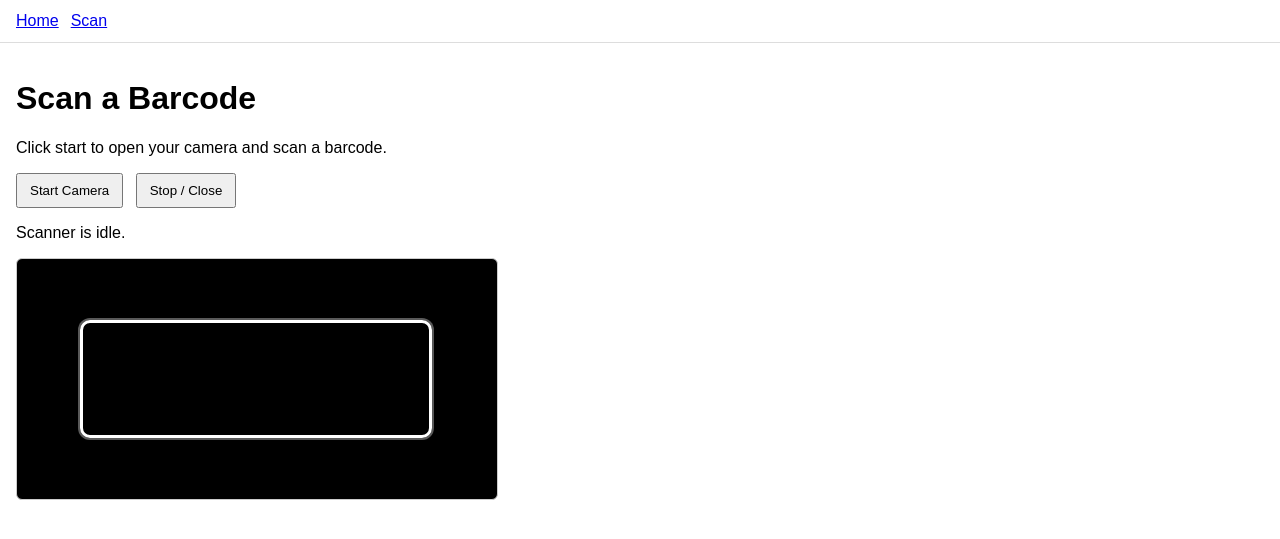
After one commit to Shrlotia/COM2020---Single-Scan-Traceability-Quest, a Flask app: page /scan in a window 1280 px wide. The commit adds this page. Shown: the top 539 px of the page. Run offline with Flask 3, Linux system fonts and the light colour scheme.

Commit message:
Open Food Facts Database and Barcode Scanning

```diff
--- a/main.py
+++ b/main.py
@@ -1,15 +1,87 @@
-# imports all tools for requesting and responding to HTTP requests, as well as the 'app', 'db' and 'Contact' elements
-from flask import request, jsonify, render_template
+# imports all tools for requesting and responding to HTTP requests, as well as the 'app' and 'db' elements
+import json
+from pathlib import Path
+
+from flask import render_template
 from config import app, db
+
+# local data file containing barcodes and product names
+OFF_DATA_PATH = Path(__file__).with_name("SimplifiedOFFData.jsonl")
+
+# lightweight in-memory index: barcode -> product_name
+PRODUCT_INDEX: dict[str, str] = {}
+PRODUCT_INDEX_READY = False
+
+
+def normalize_barcode(value: str) -> str:
+    digits = "".join(ch for ch in str(value) if ch.isdigit())
+    if len(digits) == 12:
+        # UPC-A is often represented as EAN-13 with a leading 0.
+        return f"0{digits}"
+    return digits or str(value)
+
+
+def ensure_product_index() -> None:
+    global PRODUCT_INDEX_READY
+    if PRODUCT_INDEX_READY:
+        return
+
+    if not OFF_DATA_PATH.exists():
+        PRODUCT_INDEX_READY = True
+        return
+
+    with OFF_DATA_PATH.open("r", encoding="utf-8") as handle:
+        for line in handle:
+            try:
+                item = json.loads(line)
+            except json.JSONDecodeError:
+                continue
+
+            code = normalize_barcode(item.get("code", ""))
+            name = (item.get("product_name") or "").strip()
+            if code and name and code not in PRODUCT_INDEX:
+                PRODUCT_INDEX[code] = name
+
+    PRODUCT_INDEX_READY = True
+
+
+def lookup_product_name(barcode: str) -> str | None:
+    ensure_product_index()
+    normalized = normalize_barcode(barcode)
+
+    # Try the normalized code first, then a UPC-A variant without a leading 0.
+    product_name = PRODUCT_INDEX.get(normalized)
+    if not product_name and len(normalized) == 13 and normalized.startswith("0"):
+        product_name = PRODUCT_INDEX.get(normalized[1:])
+
+    return product_name
+
 
 # connects to the index (/) of the web app and shows the default view
 @app.route("/", methods=["GET"])
 def index():
     return render_template("index.html")
 
+# basic scan page
+@app.route("/scan", methods=["GET"])
+def scan():
+    return render_template("scan.html")
+
+# simple product page that receives the detected barcode
+@app.route("/product/<barcode>", methods=["GET"])
+def product(barcode: str):
+    normalized = normalize_barcode(barcode)
+    product_name = lookup_product_name(normalized)
+    return render_template(
+        "product.html",
+        barcode=normalized,
+        product_name=product_name,
+    )
+
 # when this file is ran, the DB is created and application is started
 if __name__ == "__main__":
     with app.app_context():
         db.create_all()
 
-    app.run(debug=True)
+    # Listen on all interfaces so the app is reachable from your phone on the same Wi-Fi.
+    app.run(debug=True, host="0.0.0.0", port=5000)
--- /dev/null
+++ b/static/css/style.css
@@ -0,0 +1,54 @@
+body {
+    font-family: Arial, sans-serif;
+    margin: 0;
+    padding: 0;
+}
+
+nav {
+    padding: 12px 16px;
+    border-bottom: 1px solid #ddd;
+    display: flex;
+    gap: 12px;
+}
+
+main {
+    padding: 16px;
+}
+
+button {
+    margin-right: 8px;
+    padding: 8px 12px;
+    cursor: pointer;
+}
+
+.scanner {
+    position: relative;
+    margin-top: 12px;
+    width: 100%;
+    max-width: 480px;
+}
+
+.scanner video#preview {
+    display: block;
+    width: 100%;
+    border: 1px solid #ccc;
+    border-radius: 6px;
+    background: #000;
+}
+
+.scan-overlay {
+    position: absolute;
+    inset: 0;
+    display: flex;
+    align-items: center;
+    justify-content: center;
+    pointer-events: none;
+}
+
+.scan-box {
+    width: 72%;
+    height: 46%;
+    border: 3px solid #ffffff;
+    border-radius: 10px;
+    box-shadow: 0 0 0 2px rgba(255, 255, 255, 0.35);
+}
--- /dev/null
+++ b/static/js/scan.js
@@ -0,0 +1,120 @@
+import { BrowserMultiFormatReader, NotFoundException } from "https://cdn.jsdelivr.net/npm/@zxing/library@0.21.2/+esm";
+
+const startButton = document.getElementById("start-scan");
+const stopButton = document.getElementById("stop-scan");
+const video = document.getElementById("preview");
+const statusText = document.getElementById("status");
+const detectedText = document.getElementById("detected");
+
+const reader = new BrowserMultiFormatReader();
+
+let controls = null;
+
+function normalizeBarcode(text) {
+    const digits = String(text || "").replace(/\D/g, "");
+
+    // If ZXing returns UPC-A (12 digits), normalize it to EAN-13 by adding a leading 0.
+    if (digits.length === 12) {
+        return `0${digits}`;
+    }
+
+    return digits || String(text || "");
+}
+
+function releaseCamera() {
+    const stream = video?.srcObject;
+    if (stream instanceof MediaStream) {
+        stream.getTracks().forEach((track) => track.stop());
+    }
+
+    if (video) {
+        video.srcObject = null;
+    }
+}
+
+function stopScanning(updateStatus = true) {
+    try {
+        controls?.stop?.();
+    } catch (error) {
+        // Ignore.
+    }
+
+    controls = null;
+
+    try {
+        reader.reset();
+    } catch (error) {
+        // Ignore.
+    }
+
+    releaseCamera();
+
+    if (updateStatus && statusText) {
+        statusText.textContent = "Scanner stopped.";
+    }
+}
+
+async function startScanning() {
+    if (!video || !statusText) {
+        return;
+    }
+
+    // If already running, reset first.
+    if (controls) {
+        stopScanning(false);
+    }
+
+    if (!navigator.mediaDevices?.getUserMedia) {
+        statusText.textContent = "Camera not available here. Use HTTPS (tunnel) or localhost.";
+        return;
+    }
+
+    if (detectedText) {
+        detectedText.textContent = "";
+    }
+
+    statusText.textContent = "Starting camera...";
+
+    const onDecode = (result, error) => {
+        if (result) {
+            const barcode = normalizeBarcode(result.getText());
+
+            if (detectedText) {
+                detectedText.textContent = `Detected: ${barcode}`;
+            }
+            statusText.textContent = "Detected. Opening product page...";
+
+            stopScanning(false);
+            window.location.href = `/product/${encodeURIComponent(barcode)}`;
+            return;
+        }
+
+        // NotFoundException just means "no barcode in this frame".
+        if (error && !(error instanceof NotFoundException)) {
+            // Keep it quiet; just keep scanning.
+        }
+    };
+
+    try {
+        // Prefer the back camera if available, but keep constraints minimal.
+        controls = await reader.decodeFromConstraints(
+            { audio: false, video: { facingMode: { ideal: "environment" } } },
+            video,
+            onDecode,
+        );
+        statusText.textContent = "Scanning...";
+    } catch (error) {
+        try {
+            // Fallback: let the browser pick any camera.
+            controls = await reader.decodeFromVideoDevice(undefined, video, onDecode);
+            statusText.textContent = "Scanning...";
+        } catch (error2) {
+            stopScanning(false);
+            statusText.textContent = `Could not start camera: ${error2?.name || error2}`;
+        }
+    }
+}
+
+startButton?.addEventListener("click", startScanning);
+stopButton?.addEventListener("click", () => stopScanning(true));
+window.addEventListener("beforeunload", () => stopScanning(false));
--- a/templates/base.html
+++ b/templates/base.html
@@ -16,6 +16,7 @@
     <nav>
         {# 'url_for()' searches for an 'app.route' decorator in your code or a location in your files #}
         <a href="{{ url_for('index') }}">Home</a>
+        <a href="{{ url_for('scan') }}">Scan</a>
     </nav>
 
     <main>
--- a/templates/index.html
+++ b/templates/index.html
@@ -7,4 +7,6 @@
 {# you can add the main 'body' of your webpage #}
 {% block content %}
 <h1>Welcome</h1>
+<p>Start a barcode scan:</p>
+<p><a href="{{ url_for('scan') }}">Go to Scanner</a></p>
 {% endblock %}
--- /dev/null
+++ b/templates/scan.html
@@ -0,0 +1,26 @@
+{% extends "base.html" %}
+
+{% block title %}Scan{% endblock %}
+
+{% block content %}
+<h1>Scan a Barcode</h1>
+
+<p>Click start to open your camera and scan a barcode.</p>
+
+<div>
+    <button id="start-scan" type="button">Start Camera</button>
+    <button id="stop-scan" type="button">Stop / Close</button>
+</div>
+
+<p id="status">Scanner is idle.</p>
+<p id="detected"></p>
+
+<div class="scanner">
+    <video id="preview" autoplay muted playsinline></video>
+    <div class="scan-overlay" aria-hidden="true">
+        <div class="scan-box"></div>
+    </div>
+</div>
+
+<script type="module" src="{{ url_for('static', filename='js/scan.js') }}"></script>
+{% endblock %}
```
Also changed, not shown: templates/product.html (added, +19 -0 lines), 2 other files.
